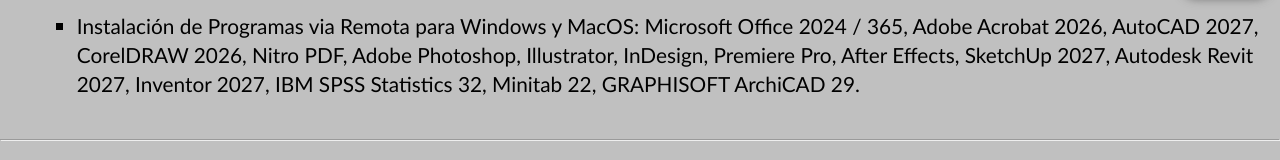
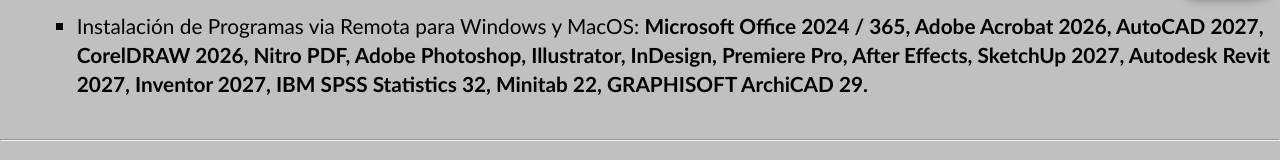
Before and after one commit to prinser/prinser.github.io, a plain HTML site: page index.html in a window 1280 px wide. Shown: the part 792-952 px from the top of the page. Drawn offline with Linux system fonts and the light colour scheme.

Commit message:
Some minor change

```diff
--- a/index.html
+++ b/index.html
@@ -32,9 +32,9 @@
             <li>Calibracion de cabezales de impresion: <b>Epson DX5, DX7, XP600, I3200, Seiko SPT, Xaar, Spectra Polaris, Konica Minolta.</b></li>
             <li>Instalación y configuración de software de producción <b>Maintop, Flexi Sign, Artcut, SignMaster, Sure Cuts a Lot,</b> otros.</li>
             <li>Servicio tecnico remoto para configuración e instalacion de drivers y software de producción.</li>
-            <li>Instalación de Programas via Remota para Windows y MacOS: Microsoft Office 2024 / 365, Adobe Acrobat 2026, AutoCAD 2027, CorelDRAW 2026,
+            <li>Instalación de Programas via Remota para Windows y MacOS: <b>Microsoft Office 2024 / 365, Adobe Acrobat 2026, AutoCAD 2027, CorelDRAW 2026,
                 Nitro PDF, Adobe Photoshop, Illustrator, InDesign, Premiere Pro, After Effects, SketchUp 2027, Autodesk Revit 2027,
-                Inventor 2027, IBM SPSS Statistics 32, Minitab 22, GRAPHISOFT ArchiCAD 29.
+                Inventor 2027, IBM SPSS Statistics 32, Minitab 22, GRAPHISOFT ArchiCAD 29.</b>
 
             </li>
         </ul>
```
